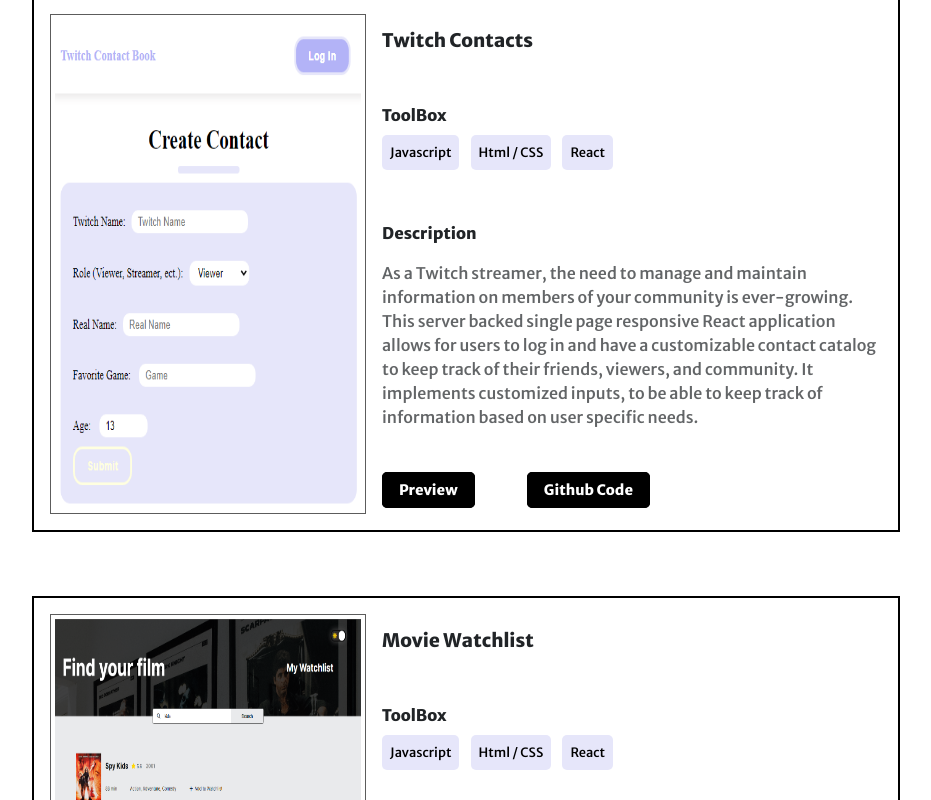
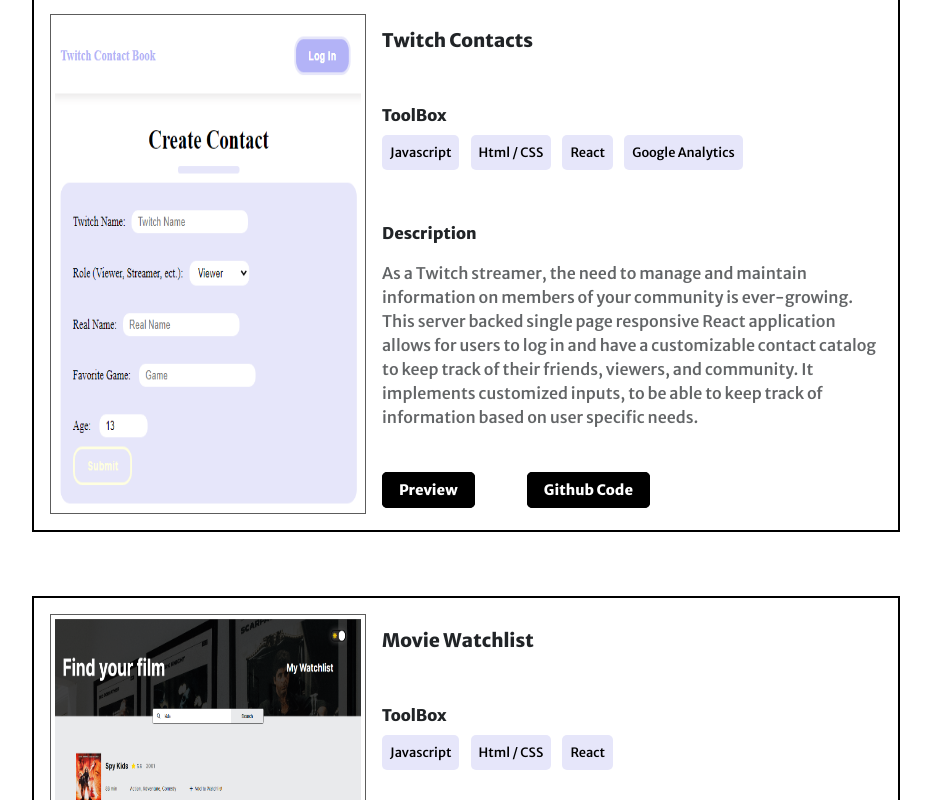
Before and after one commit to Melton-Paul/Portfolio-v2, a React (Create React App) app: page / in a window 1280 px wide. Shown: the part 1420-2220 px from the top of the page, without its empty margins (174-1105 px from the left). Built offline with nearby package versions, Linux system fonts and the light colour scheme.

Commit message:
Added 'toolbox tag' to ContactBook Project

```diff
--- a/src/components/Projects/Projects.module.css
+++ b/src/components/Projects/Projects.module.css
@@ -50,7 +50,7 @@
   display: flex;
   list-style-type: none;
   gap: 0 0.5rem;
-  max-width: 300px;
+  max-width: 400px;
   flex-wrap: wrap;
   color: black;
 }
--- a/src/components/Projects/Projects.tsx
+++ b/src/components/Projects/Projects.tsx
@@ -39,6 +39,7 @@ export default function Projects() {
                   <li>Javascript</li>
                   <li>Html / CSS</li>
                   <li>React</li>
+                  <li>Google Analytics</li>
                 </ul>
               </div>
               <div className={styles["project-information__section"]}>
```
